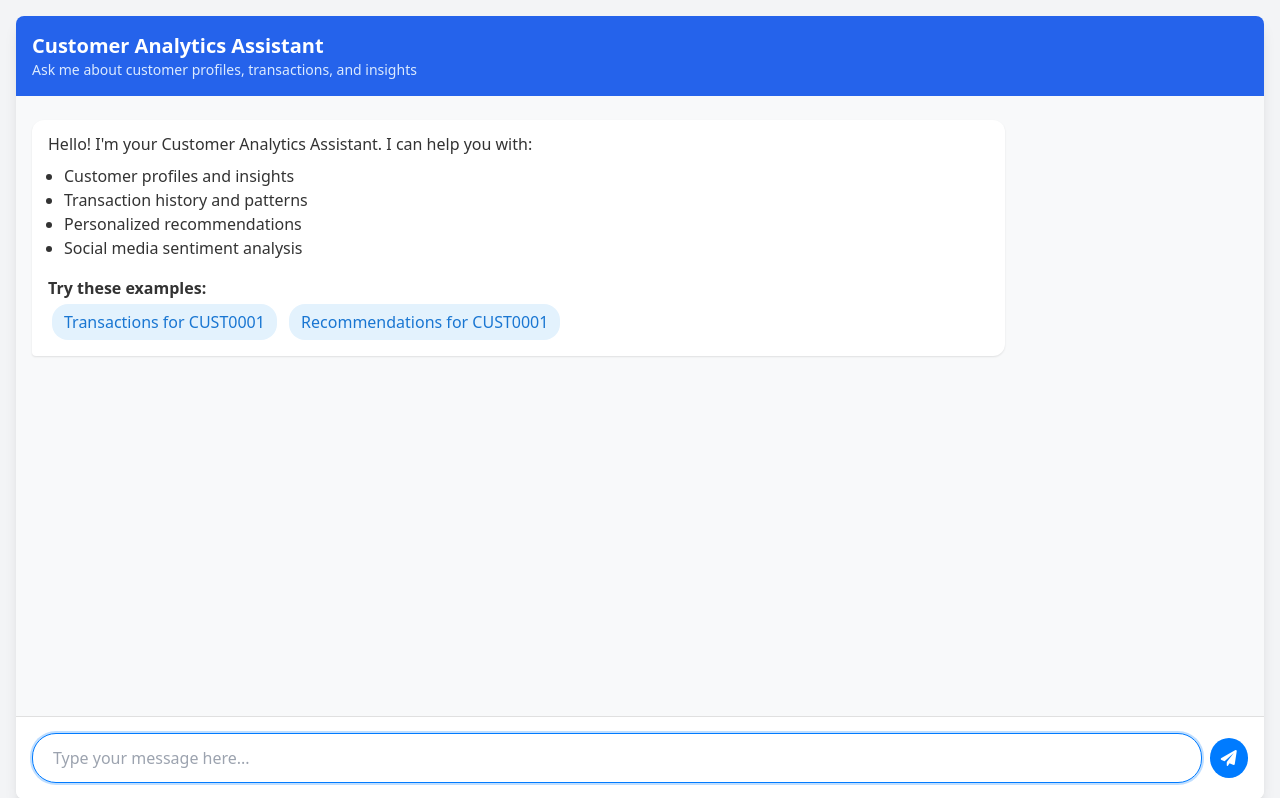
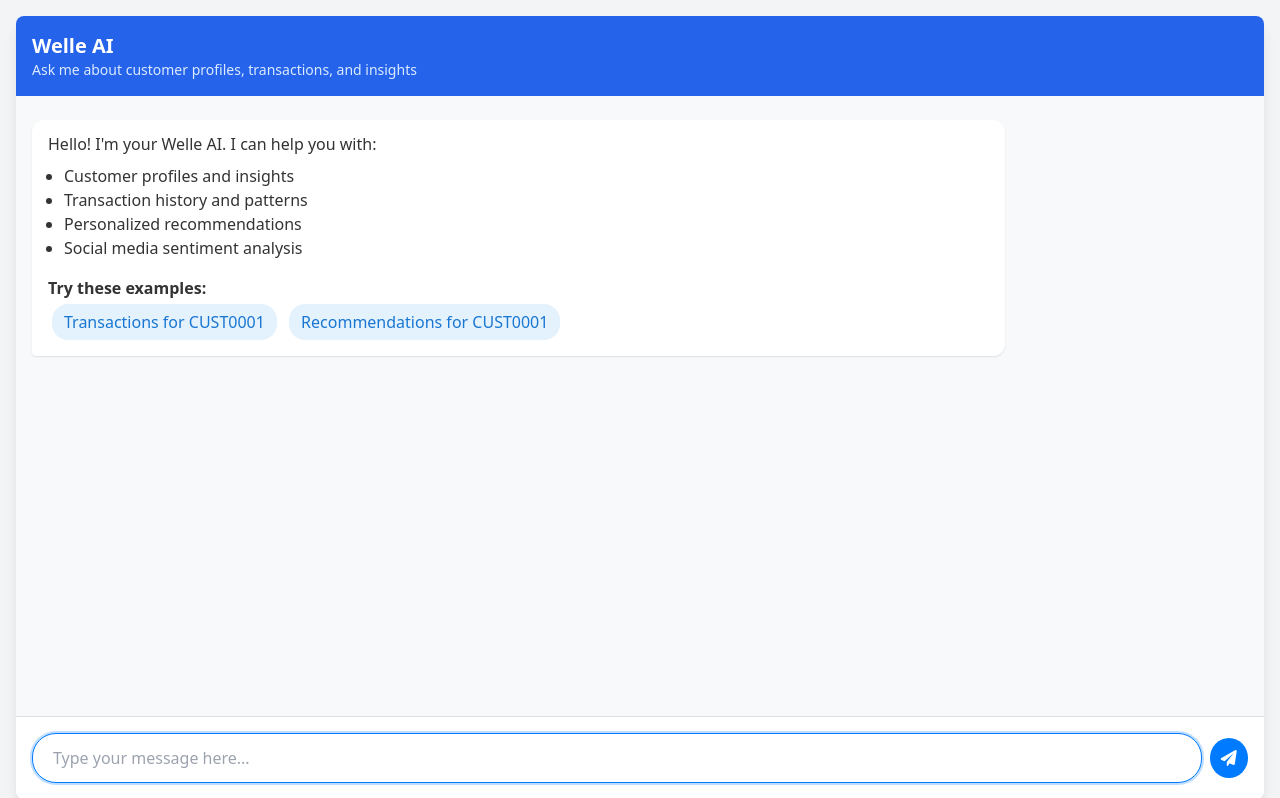
Before and after one commit to ewfx/aidhp-p-k-v-h, a FastAPI app: page / in a window 1280 px wide. Shown: the top 798 px of the page. Run offline with FastAPI, Linux system fonts and the light colour scheme; parts of the project's set-up code (start-up, migrations or seed data) failed here and were passed over; some libraries are stand-ins or nearby versions.

```diff
--- a/code/backend/templates/chat.html
+++ b/code/backend/templates/chat.html
@@ -3,7 +3,7 @@
 <head>
     <meta charset="UTF-8">
     <meta name="viewport" content="width=device-width, initial-scale=1.0">
-    <title>Customer Analytics Assistant</title>
+    <title>Welle AI</title>
     <script src="https://cdn.tailwindcss.com"></script>
     <link rel="stylesheet" href="https://cdnjs.cloudflare.com/ajax/libs/font-awesome/6.0.0/css/all.min.css">
     <style>
@@ -124,7 +124,7 @@
         <div class="bg-white rounded-lg shadow-lg overflow-hidden">
             <!-- Chat Header -->
             <div class="bg-blue-600 text-white p-4">
-                <h1 class="text-xl font-semibold">Customer Analytics Assistant</h1>
+                <h1 class="text-xl font-semibold">Welle AI</h1>
                 <p class="text-sm text-blue-100">Ask me about customer profiles, transactions, and insights</p>
             </div>
 
@@ -132,7 +132,7 @@
             <div class="chat-container overflow-y-auto p-4" id="messageContainer">
                 <!-- Welcome Message -->
                 <div class="message bot-message">
-                    Hello! I'm your Customer Analytics Assistant. I can help you with:
+                        Hello! I'm your Welle AI. I can help you with:
                     <ul class="list-disc ml-4 mt-2">
                         <li>Customer profiles and insights</li>
                         <li>Transaction history and patterns</li>
```
